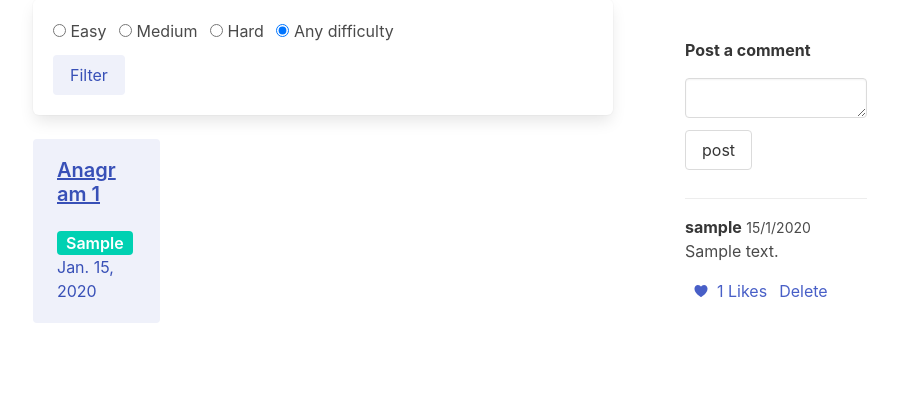
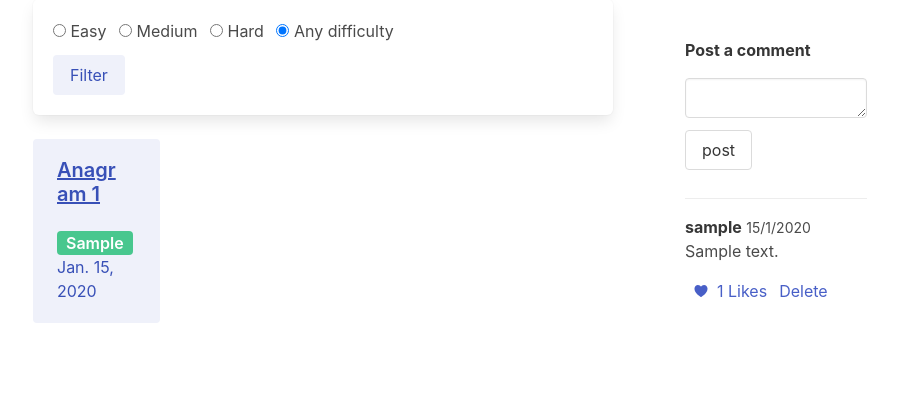
Before and after one commit to batzrule/anagrams, a Django app: page / in a window 1280 px wide. Shown: the part 410-813 px from the top of the page, without its empty margins (317-1215 px from the left). Run offline with Django 4.2, Linux system fonts and the light colour scheme; a user stored in the database is signed in; tables that the repository leaves empty hold one stand-in row (values such as "Sample post"); some libraries are stand-ins or nearby versions.

Commit message:
change colours from primary to success

```diff
--- a/anagrams/templates/anagrams/index.html
+++ b/anagrams/templates/anagrams/index.html
@@ -39,7 +39,7 @@
                                             <div class="icon-text">
                                                 <a href="{% url 'anagrams:detail' anagram.id %}" class="title is-5 is-spaced">Anagram {{ anagram.id }}</a>
                                                 <span class="icon is-medium">
-                                                    <ion-icon name="checkbox-outline"></ion-icon>
+                                                    <ion-icon name="checkbox-outline" size="large"></ion-icon>
                                                 </span>
 
                                               </div>
@@ -56,7 +56,7 @@
                                             <h4 class="title is-6">{{anagram.difficulty}}</h4>
                                         </span>
                                         {% else %}
-                                        <span class="tag is-primary">
+                                        <span class="tag is-success">
                                             <h4 class="title is-6">{{anagram.difficulty}}</h4>
                                         </span>
                                         {% endif %}
@@ -85,7 +85,7 @@
                                             <h4 class="title is-6">{{anagram.difficulty}}</h4>
                                         </span>
                                         {% else %}
-                                        <span class="tag is-primary">
+                                        <span class="tag is-success">
                                             <h4 class="title is-6">{{anagram.difficulty}}</h4>
                                         </span>
                                         {% endif %}
```
